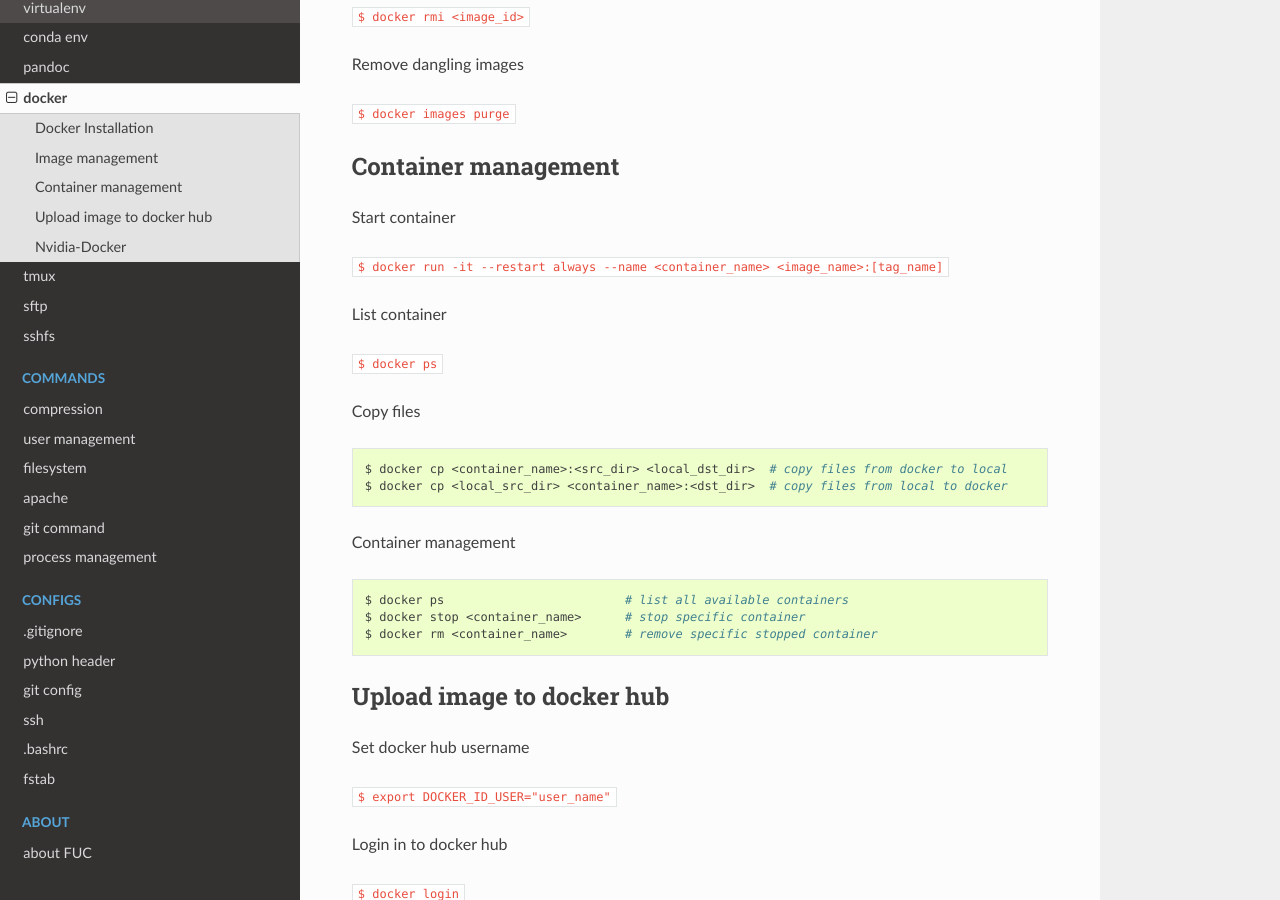
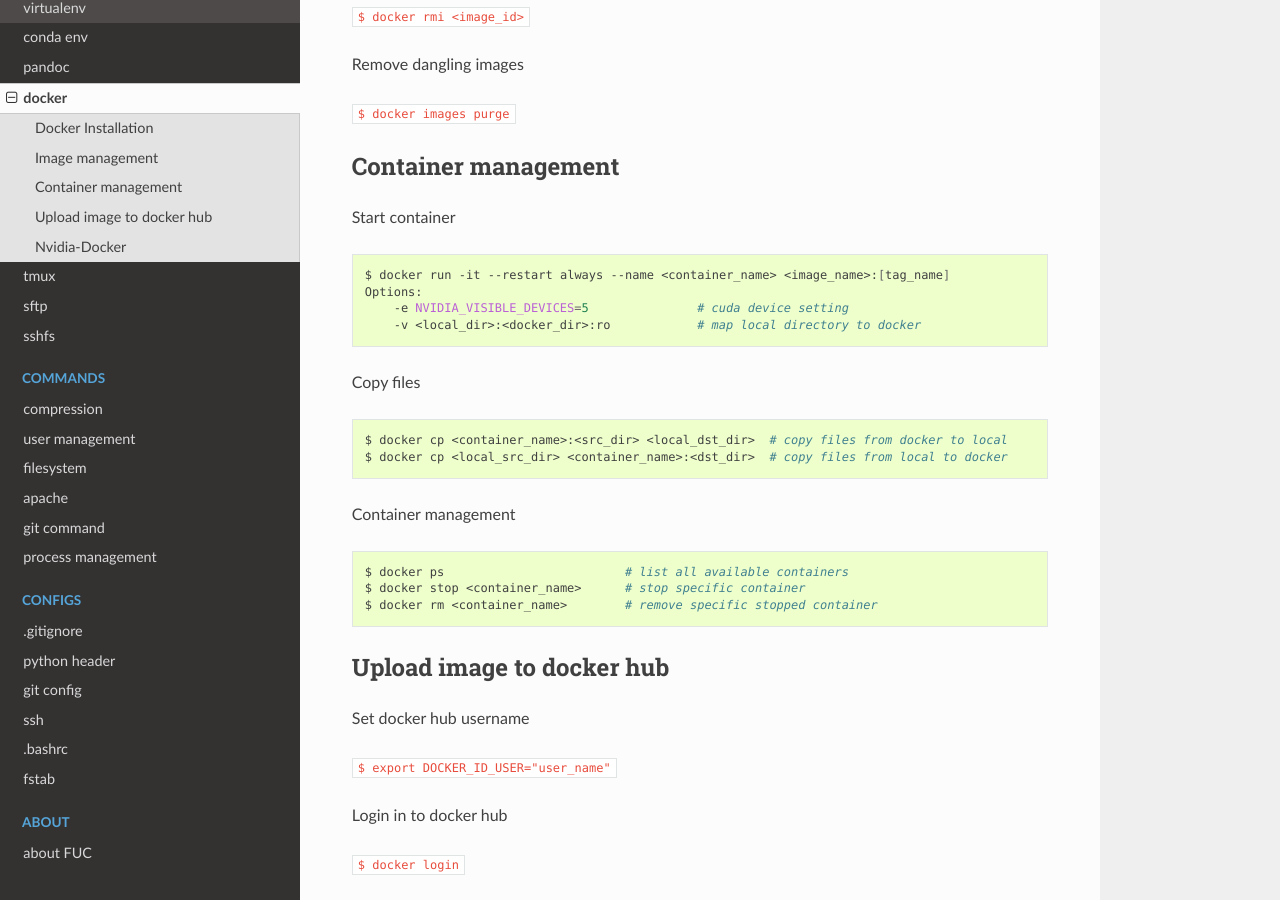
Before and after one commit to PingjunChen/FUC, a Sphinx documentation site: the page built from docs/docker.rst, in a window 1280 px wide and 900 px high, scrolled down 1067 px. Built offline with Sphinx 7.4.7 and the Read the Docs theme 2.0.0, drawn with Linux system fonts in a browser that asks for light colours.

Commit message:
udpate add options to docker container running

```diff
--- a/docs/docker.rst
+++ b/docs/docker.rst
@@ -56,11 +56,13 @@ Container management
 
 Start container
 
-:code:`$ docker run -it --restart always --name <container_name> <image_name>:[tag_name]`
+.. code-block:: bash
 
-List container
+    $ docker run -it --restart always --name <container_name> <image_name>:[tag_name]
+    Options:
+        -e NVIDIA_VISIBLE_DEVICES=5               # cuda device setting
+        -v <local_dir>:<docker_dir>:ro            # map local directory to docker
 
-:code:`$ docker ps`
 
 Copy files
 
```
